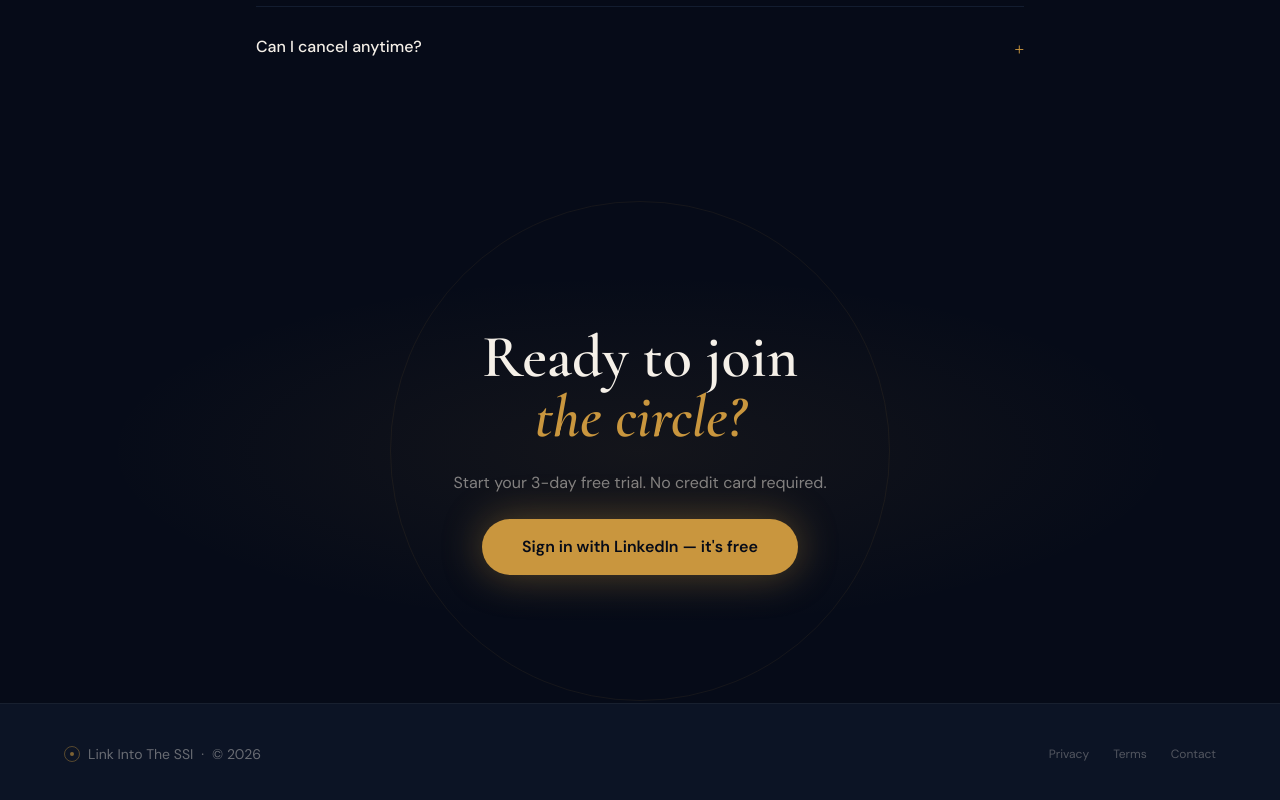
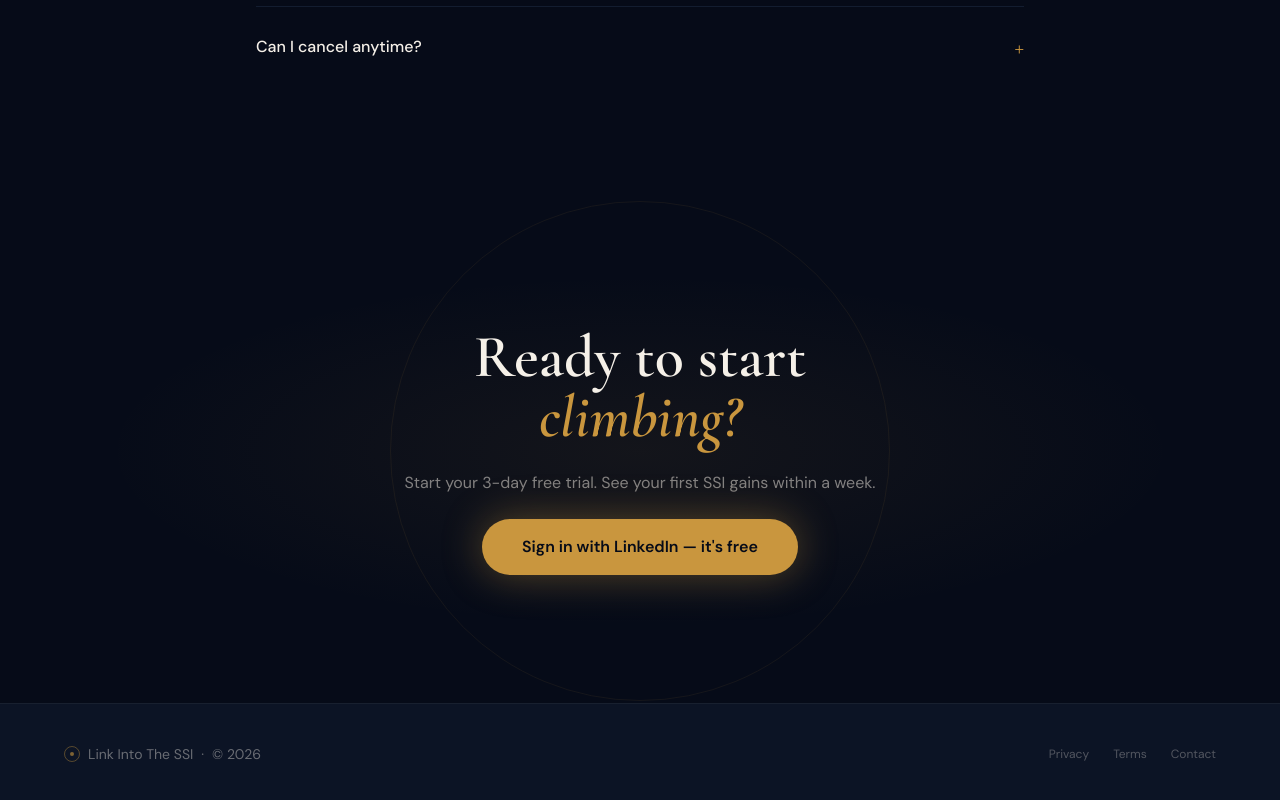
Before and after one commit to henriko202/glowing-octo-guide, a Next.js app in the folder landing/: page / in a window 1280 px wide. Shown: the part 5896-6696 px from the top of the page. Built offline with nearby package versions, Linux system fonts and the light colour scheme; no server answers.

Commit message:
feat(landing): update FinalCTA headline and subheading copy

```diff
--- a/landing/components/FinalCTA.tsx
+++ b/landing/components/FinalCTA.tsx
@@ -19,11 +19,11 @@ export default function FinalCTA() {
       />
       <div className="relative z-10 mx-auto max-w-xl space-y-6">
         <h2 className="font-display text-5xl font-semibold text-cream md:text-6xl">
-          Ready to join
+          Ready to start
           <br />
-          <span className="italic text-gold">the circle?</span>
+          <span className="italic text-gold">climbing?</span>
         </h2>
-        <p className="text-base text-cream/50">Start your 3-day free trial. No credit card required.</p>
+        <p className="text-base text-cream/50">Start your 3-day free trial. See your first SSI gains within a week.</p>
         <a
           href={`${APP_URL}`}
           className="inline-block rounded-full bg-gold px-10 py-4 font-semibold text-ink shadow-[0_0_40px_rgba(201,150,62,0.4)] transition-all duration-200 hover:bg-gold-light hover:shadow-[0_0_60px_rgba(201,150,62,0.55)]"
```
